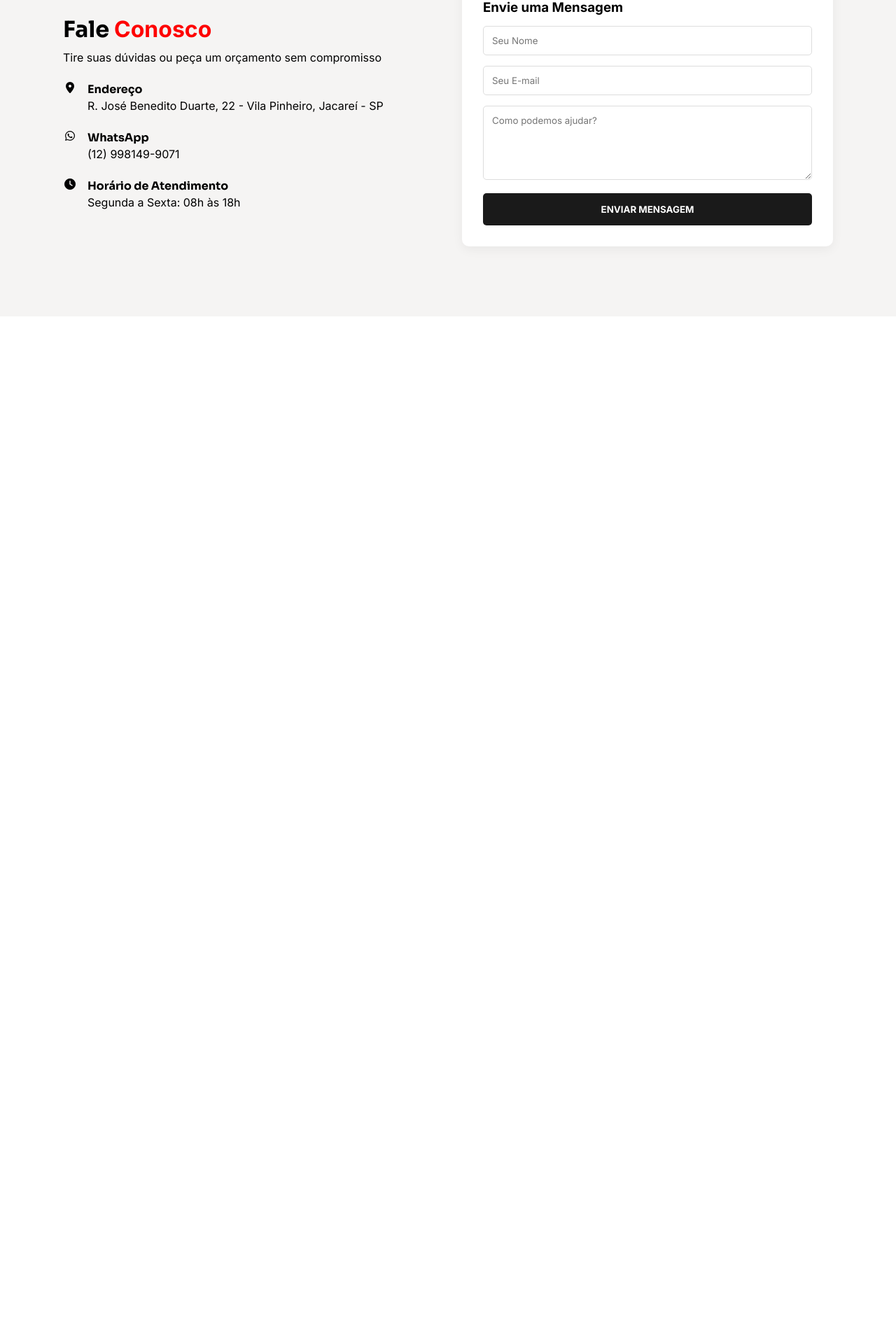
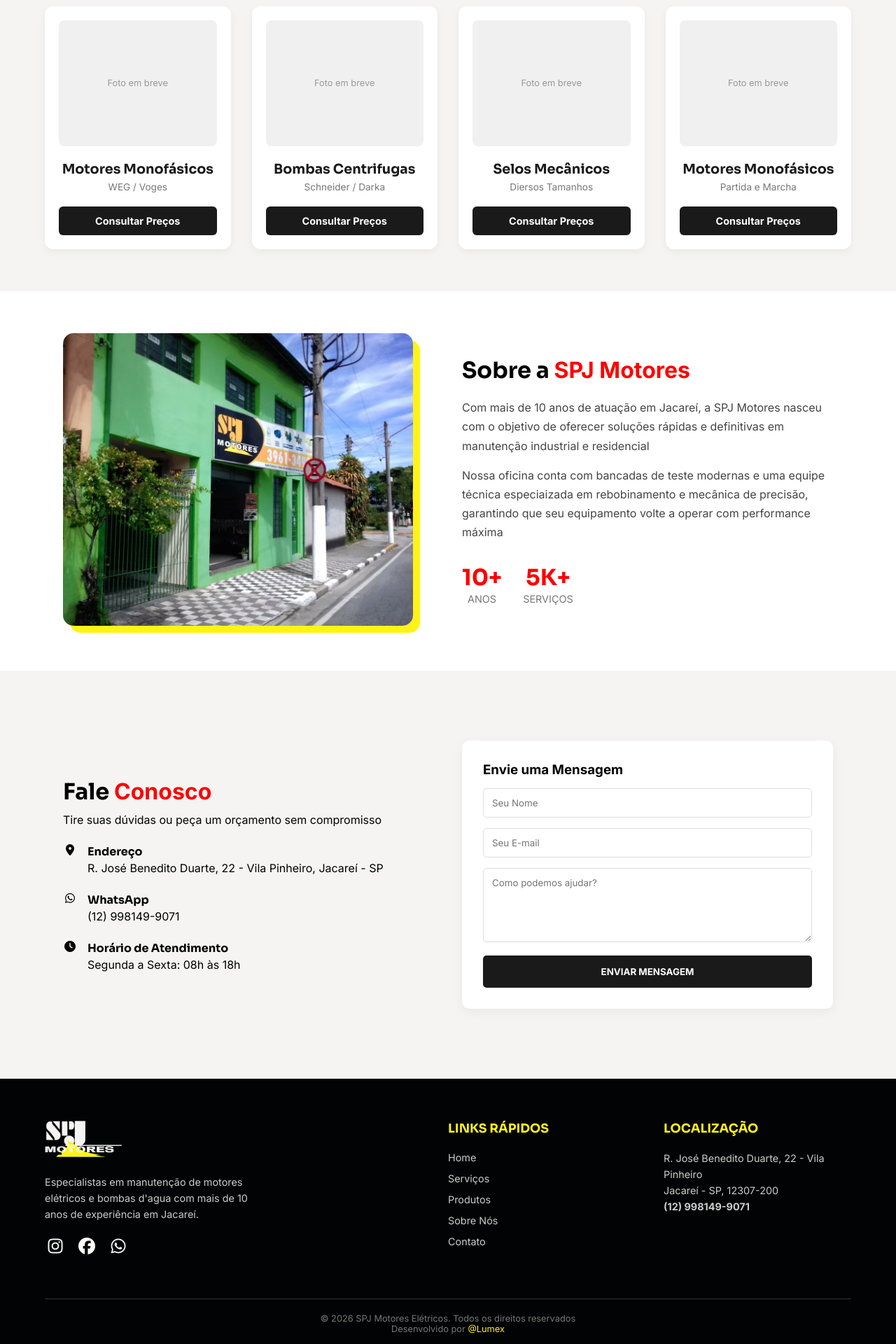
Before and after one commit to gsales2/SPJ-Motores, a React (Vite) app: page / in a window 1280 px wide. Shown: the part 1306-3226 px from the top of the page at 70% size. Before the commit the page ends 1758 px from the top, so only its background shows below. Built offline with nearby package versions, Linux system fonts and the light colour scheme.

Commit message:
Finaliza footer do site e estilizacao mobile first

```diff
--- a/src/App.jsx
+++ b/src/App.jsx
@@ -1,8 +1,11 @@
 import React from 'react';
 import { Header } from './components/Header/Header';
 import { Hero } from './components/Hero/Hero';
-import { Servicos } from './components/Servicos/Servicos'
-import { Contato } from './components/Contato/Contato'
+import { Servicos } from './components/Servicos/Servicos';
+import { Contato } from './components/Contato/Contato';
+import { Produtos } from './components/Produtos/Produtos';
+import { Sobre } from './components/Sobre/Sobre';
+import { Footer } from './components/Footer/Footer'
 import './index.css';
 
 export default function App() {
@@ -11,7 +14,10 @@
       <Header />
       <Hero />
       <Servicos />
+      <Produtos />
+      <Sobre />
       <Contato />
+      <Footer />
 
       <a
       href='https://wa.me/5512997687950'
--- /dev/null
+++ b/src/components/Footer/Footer.css
@@ -0,0 +1,91 @@
+.footer {
+    background-color: #020304;
+    color: var(--white);
+    padding: 60px 5% 20px 5%;
+}
+
+.container-footer {
+    max-width: 1200px;
+    margin: 0 auto;
+    display: grid;
+    grid-template-columns: 1fr;
+    gap: 40px;
+}
+
+.footer-logo {
+    width: 110px;
+    margin-bottom: 20px;
+}
+
+.footer-col p {
+    font-size: 0.9rem;
+    line-height: 1.6;
+    color: #ccc;
+    max-width: 300px;
+}
+
+.footer-col h4 {
+    font-family: 'Sora', sans-serif;
+    margin-bottom: 20px;
+    color: var(--primary);
+    text-transform: uppercase;
+    font-size: 1.1rem;
+}
+
+.footer-col ul {
+    list-style: none;
+}
+
+.footer-col ul li {
+    margin-bottom: 10px;
+}
+
+.footer-col ul li a {
+    color: #ccc;
+    text-decoration: none;
+    transition: color 0.3s;
+    font-size: 0.9rem;
+}
+
+.footer-col ul li a:hover {
+    color: var(--white);
+}
+
+.footer-socials {
+    display: flex;
+    gap: 15px;
+    margin-top: 20px;
+}
+
+.footer-socials a {
+    color: var(--white);
+    font-size: 1.5rem;
+    transition: transform 0.3s;
+}
+
+.footer-socials a:hover {
+    color: var(--primary);
+    transform: translateY(-3px);
+}
+
+.footer-bottom {
+    margin-top: 60px;
+    padding-top: 20px;
+    border-top: 1px solid #333;
+    text-align: center;
+    font-size: 0.8rem;
+    color: #777;
+}
+
+.footer-bottom a {
+    color: var(--primary);
+    text-decoration: none;
+}
+
+@media screen and (min-width: 768px) {
+    .container-footer {
+        grid-template-columns: 2fr 1fr 1fr;
+    }
+
+
+}
--- /dev/null
+++ b/src/components/Footer/Footer.jsx
@@ -0,0 +1,47 @@
+import React from "react";
+import './Footer.css';
+import logo from '../../assets/logo-dark.png';
+
+export function Footer() {
+    const anoAtual = new Date().getFullYear();
+
+    return (
+        <footer className="footer">
+            <div className="container-footer">
+                <div className="footer-col">
+                    <img src={logo} alt="SPJ Motores" className="footer-logo" />
+                    <p>Especialistas em manutenção de motores elétricos e bombas d'agua com mais de 10 anos de experiência em Jacareí.</p>
+                    <div className="footer-socials">
+                        <a href="#"><i className="fa-brands fa-instagram"></i></a>
+                        <a href="#"><i className="fa-brands fa-facebook"></i></a>
+                        <a href="#"><i className="fa-brands fa-whatsapp"></i></a>
+                    </div>
+                </div>
+
+                <div className="footer-col">
+                    <h4>Links Rápidos</h4>
+                    <ul>
+                        <li><a href="#home">Home</a></li>
+                        <li><a href="#servicos">Serviços</a></li>
+                        <li><a href="#produtos">Produtos</a></li>
+                        <li><a href="#sobre">Sobre Nós</a></li>
+                        <li><a href="#contato">Contato</a></li>
+                    </ul>
+                </div>
+
+                <div className="footer-col">
+                    <h4>Localização</h4>
+                    <p>R. José Benedito Duarte, 22 - Vila Pinheiro</p>
+                    <p>Jacareí - SP, 12307-200</p>
+                    <p><strong>(12) 998149-9071</strong></p>
+                </div>
+
+
+            </div>
+            <div className="footer-bottom">
+                    <p>&copy; {anoAtual} SPJ Motores Elétricos. Todos os direitos reservados</p>
+                    <p>Desenvolvido por <a href="#">@Lumex</a></p>
+                </div>
+        </footer>
+    )
+}
--- /dev/null
+++ b/src/components/Produtos/Produtos.css
@@ -0,0 +1,83 @@
+/* ==========================================================
+   SEÇÃO PRODUTOS (MOBILE-FIRST)
+   ========================================================== */
+
+.produtos {
+  padding: 60px 5%;
+  background-color: var(--off-white);
+  text-align: center;
+}
+
+.produtos h2 {
+  font-family: "Sora", sans-serif;
+  font-size: 2rem;
+  margin-bottom: 40px;
+}
+
+.produtos h2 span {
+  color: var(--secondary);
+}
+
+.produtos-grid {
+  display: grid;
+  grid-template-columns: repeat(auto-fit, minmax(250px, 1fr));
+  gap: 30px;
+  max-width: 1200px;
+  margin: 0 auto;
+}
+
+.card-produto {
+  background-color: var(--white);
+  padding: 20px;
+  border-radius: 12px;
+  box-shadow: 0 4px 12px rgba(0, 0, 0, 0.05);
+  display: flex;
+  flex-direction: column;
+  align-items: center;
+  transition: transform 0.3s ease;
+}
+
+.card-produto:hover {
+  transform: translateY(-8px);
+}
+
+.prod-img {
+  width: 100%;
+  height: 180px;
+  background-color: #f0f0f0;
+  border-radius: 8px;
+  margin-bottom: 20px;
+  display: flex;
+  align-items: center;
+  justify-content: center;
+}
+
+.marca-prod {
+    font-size: 0.85rem;
+    color: #777;
+    margin-bottom: 20px;
+    display: block;
+}
+
+.card-produto h4 {
+  font-family: "Sora", sans-serif;
+  font-size: 1.2rem;
+  color: var(--black);
+  margin-bottom: 5px;
+}
+
+.btn-consultar {
+  width: 100%;
+  padding: 12px;
+  background-color: var(--black);
+  color: var(--white);
+  text-decoration: none;
+  border-radius: 6px;
+  font-weight: bold;
+  font-size: 0.9rem;
+  transition: background 0.3s;
+}
+
+.btn-consultar:hover {
+  background-color: var(--secondary);
+}
--- /dev/null
+++ b/src/components/Produtos/Produtos.jsx
@@ -0,0 +1,49 @@
+import React from "react";
+import './Produtos.css'
+
+export function Produtos() {
+    const listaProdutos = [
+        {
+            nome: 'Motores Monofásicos',
+            marca: 'WEG / Voges',
+            img: 'caminho-da-img'
+        },
+        {
+            nome: 'Bombas Centrifugas',
+            marca: 'Schneider / Darka',
+            img: 'caminho-da-img'
+        },
+        {
+            nome: 'Selos Mecânicos',
+            marca: 'Diersos Tamanhos',
+            img: 'caminho-da-img'
+        },
+        {
+            nome: 'Motores Monofásicos',
+            marca: 'Partida e Marcha',
+            img: 'caminho-da-img'
+        },
+    ];
+
+    return (
+        <section className="produtos" id="produtos">
+            <div className="produtos-container">
+                <h2>Nossos <span>Produtos</span></h2>
+                <div className="produtos-grid">
+                    {listaProdutos.map((prod, index) => (
+                        <div className="card-produto" key={index}>
+                            <div className="prod-img">
+                                {/* <img src={prod.img} alt={prod.nome} /> */}
+                                <span style={{color: '#999', fontSize: '0.8rem'}}>Foto em breve</span>
+                            </div>
+                                <h4>{prod.nome}</h4>
+                                <span className="marca-prod">{prod.marca}</span>
+                                <a href="#contato" className="btn-consultar">Consultar Preços</a>
+
+                        </div>
+                    ))}
+                </div>
+            </div>
+        </section>
+    )
+}
--- /dev/null
+++ b/src/components/Sobre/Sobre.css
@@ -0,0 +1,78 @@
+/* ==========================================================
+   SEÇÃO SOBRE (MOBILE-FIRST)
+   ========================================================== */
+
+.sobre {
+  padding: 60px 5%;
+  background-color: var(--white);
+}
+
+.container-sobre {
+  max-width: 1100px;
+  margin: 0 auto;
+  display: flex;
+  flex-direction: column;
+  gap: 40px;
+  align-items: center;
+}
+
+.sobre-img img {
+  width: 100%;
+  max-width: 500px;
+  border-radius: 15px;
+  box-shadow: 10px 10px 0 var(--primary);
+}
+
+.sobre-texto h2 {
+  font-family: "Sora", sans-serif;
+  font-size: 2rem;
+  margin-bottom: 20px;
+}
+
+.sobre-texto h2 span {
+  color: var(--secondary);
+}
+
+.sobre-texto p {
+  line-height: 1.7;
+  color: #444;
+  margin-bottom: 15px;
+}
+
+.sobre-stats {
+  display: flex;
+  gap: 30px;
+  margin-top: 30px;
+}
+
+.sobre-stats div {
+  text-align: center;
+}
+
+.sobre-stats strong {
+  display: block;
+  font-size: 2rem;
+  color: var(--secondary);
+  font-family: "Sora", sans-serif;
+}
+
+.sobre-stats span {
+  font-size: 0.9rem;
+  color: #777;
+  text-transform: uppercase;
+}
+
+@media screen and (min-width: 768px) {
+  .container-sobre {
+    flex-direction: row;
+    text-align: left;
+  }
+
+  .sobre-texto {
+    flex: 1;
+  }
+
+  .sobre-img {
+    flex: 1;
+  }
+}
--- /dev/null
+++ b/src/components/Sobre/Sobre.jsx
@@ -0,0 +1,23 @@
+import React from "react";
+import './Sobre.css'
+
+export function Sobre() {
+    return (
+        <section className="sobre" id="sobre">
+            <div className="container-sobre">
+                <div className="sobre-img">
+                    <img src="../../src/assets/hero.avif" alt="Oficina SPJ Motores"/>
+                </div>
+                <div className="sobre-texto">
+                    <h2>Sobre a <span>SPJ Motores</span></h2>
+                    <p>Com mais de <span>10 anos de atuação em Jacareí</span>, a SPJ Motores nasceu com o objetivo de oferecer soluções rápidas e definitivas em manutenção industrial e residencial</p>
+                    <p>Nossa oficina conta com bancadas de teste modernas e uma equipe técnica especiaizada em rebobinamento e mecânica de precisão, garantindo que seu equipamento volte a operar com performance máxima</p>
+                    <div className="sobre-stats">
+                        <div><strong>10+</strong><span>Anos</span></div>
+                        <div><strong>5K+</strong><span>Serviços</span></div>
+                    </div>
+                </div>
+            </div>
+        </section>
+    )
+}
```
Also changed, not shown: src/assets/logo-dark.png (added).
